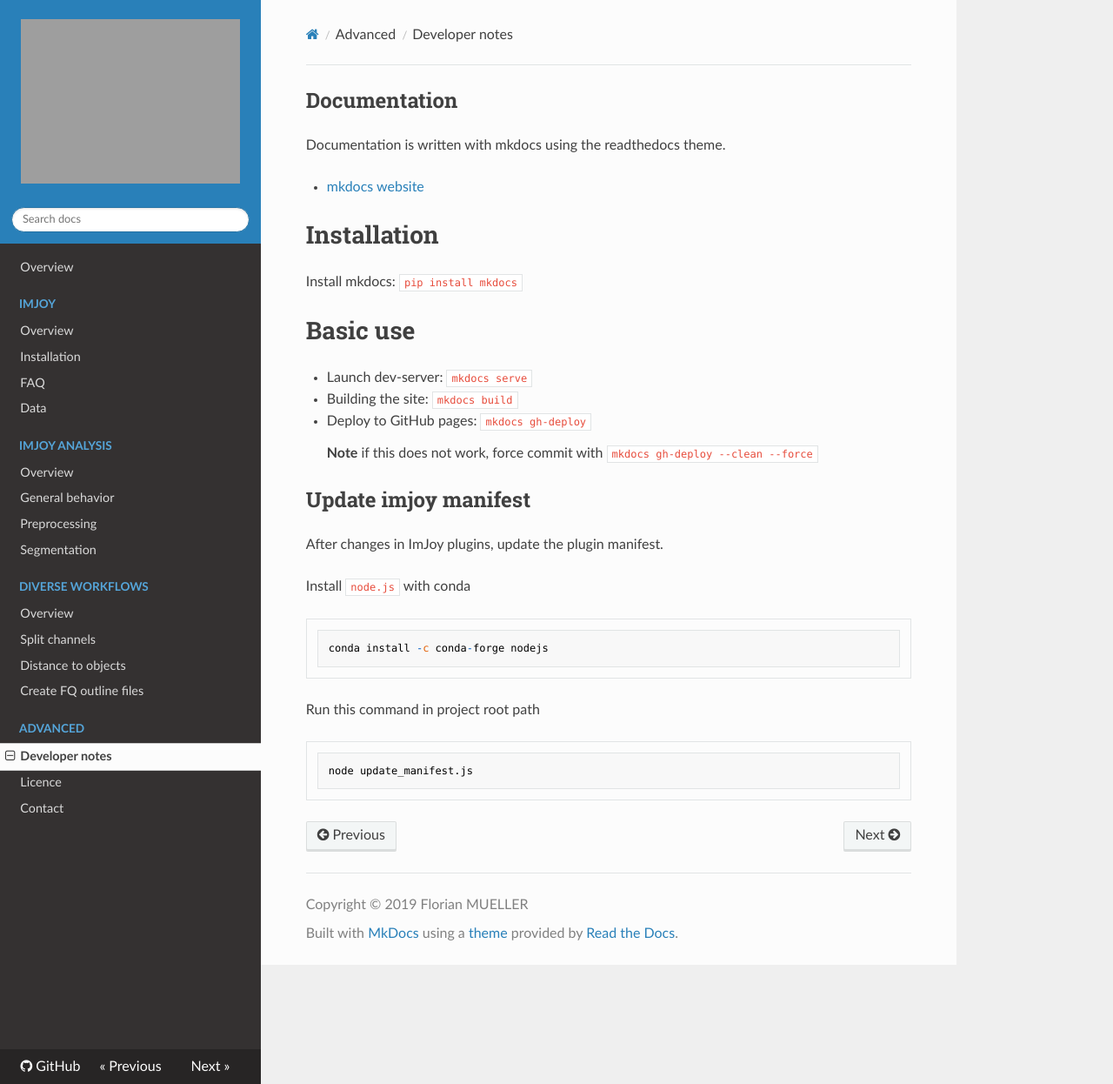
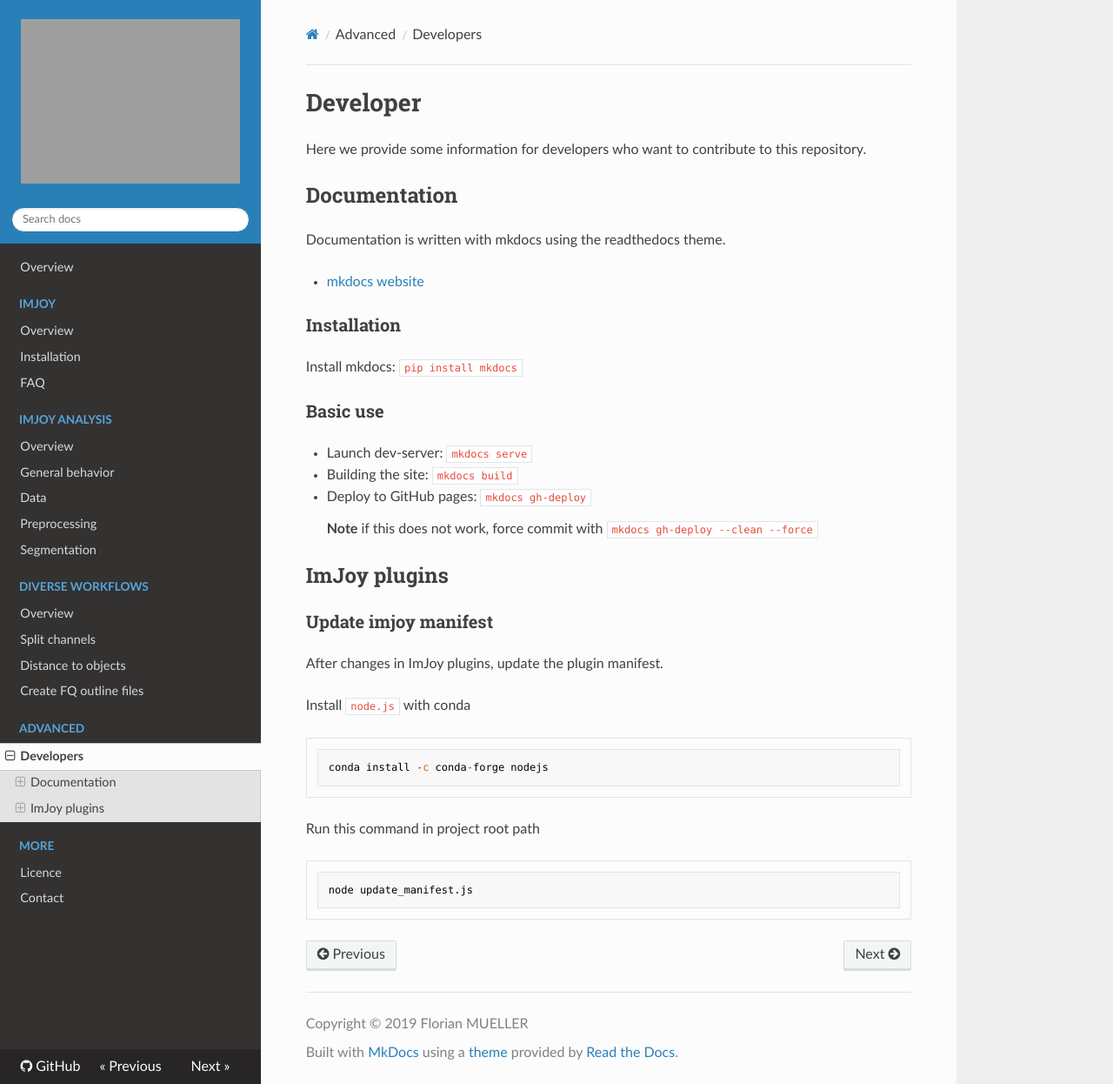
Before and after one commit to fish-quant/fq-segmentation, an MkDocs documentation site: the page built from docs/developer.md, in a window 1280 px wide and 1246 px high. Shown: the whole window at 87% size. Built offline with MkDocs 1.6.1, drawn with Linux system fonts in a browser that asks for light colours; nearby versions of some CDN libraries.

Commit message:
changes to adapt to latest mkdocs version

```diff
--- a/docs/developer-notes.md
+++ b/docs/developer.md
@@ -1,15 +1,18 @@
+
+# Developer
+
+Here we provide some information for developers who want to contribute to this repository.
 
 ## Documentation
-
 Documentation is written with mkdocs using the readthedocs theme.
 
 * [mkdocs website](https://www.mkdocs.org/)
 
-# Installation
+### Installation
 
 Install mkdocs:  `pip install mkdocs`
 
-# Basic use
+### Basic use
 
 * Launch dev-server: `mkdocs serve`
 * Building the site: `mkdocs build`
@@ -17,7 +20,9 @@ Install mkdocs:  `pip install mkdocs`
 
     __Note__ if this does not work, force commit with `mkdocs gh-deploy --clean --force`
 
-## Update imjoy manifest
+## ImJoy plugins
+
+### Update imjoy manifest
 
 After changes in ImJoy plugins, update the plugin manifest.
 
--- a/mkdocs.yml
+++ b/mkdocs.yml
@@ -21,8 +21,8 @@ theme:
     - 404.html
 
   # Don't include MkDocs' JavaScript
-  include_search_page: false
-  search_index_only: true
+  #include_search_page: false
+  #search_index_only: true
 
   # Default values, taken from mkdocs_theme.yml
   language: en
@@ -46,14 +46,14 @@ extra:
 
 # MD extension
 markdown_extensions:
-  - toc:
-      permalink: true
   - admonition
   - pymdownx.details
   - pymdownx.tasklist
   - pymdownx.superfences
   - pymdownx.tilde
   - attr_list
+  - toc:
+      permalink: true
 
 nav:
     - Overview: index.md   # Needed for material theme but not for other
@@ -63,11 +63,10 @@ nav:
       - Installation: imjoy-installation.md
       - FAQ: imjoy-faq.md
 
-    - Data: data.md
-
     - ImJoy Analysis:
       - Overview: analysis-overview.md
       - General behavior: analysis-general-behavior.md
+      - Data: data.md
       - Preprocessing: analysis-preprocessing.md
       - Segmentation: analysis-segmentation.md
 
@@ -78,10 +77,11 @@ nav:
       - Create FQ outline files: workflows-create-fq-outlines.md
 
     - Advanced:
-      - Developer notes: developer-notes.md
+      - Developers: developer.md
+
+    - More:
       - Licence: licence.md
-
-    - Contact: contact.md
+      - Contact: contact.md
 
 #theme:
 #  name: 'material'
```
Also changed, not shown: docs/analysis-overview.md (+13 -14 lines), docs/imjoy-installation.md (+5 -31 lines), docs/index.md (+1 -3 lines).
